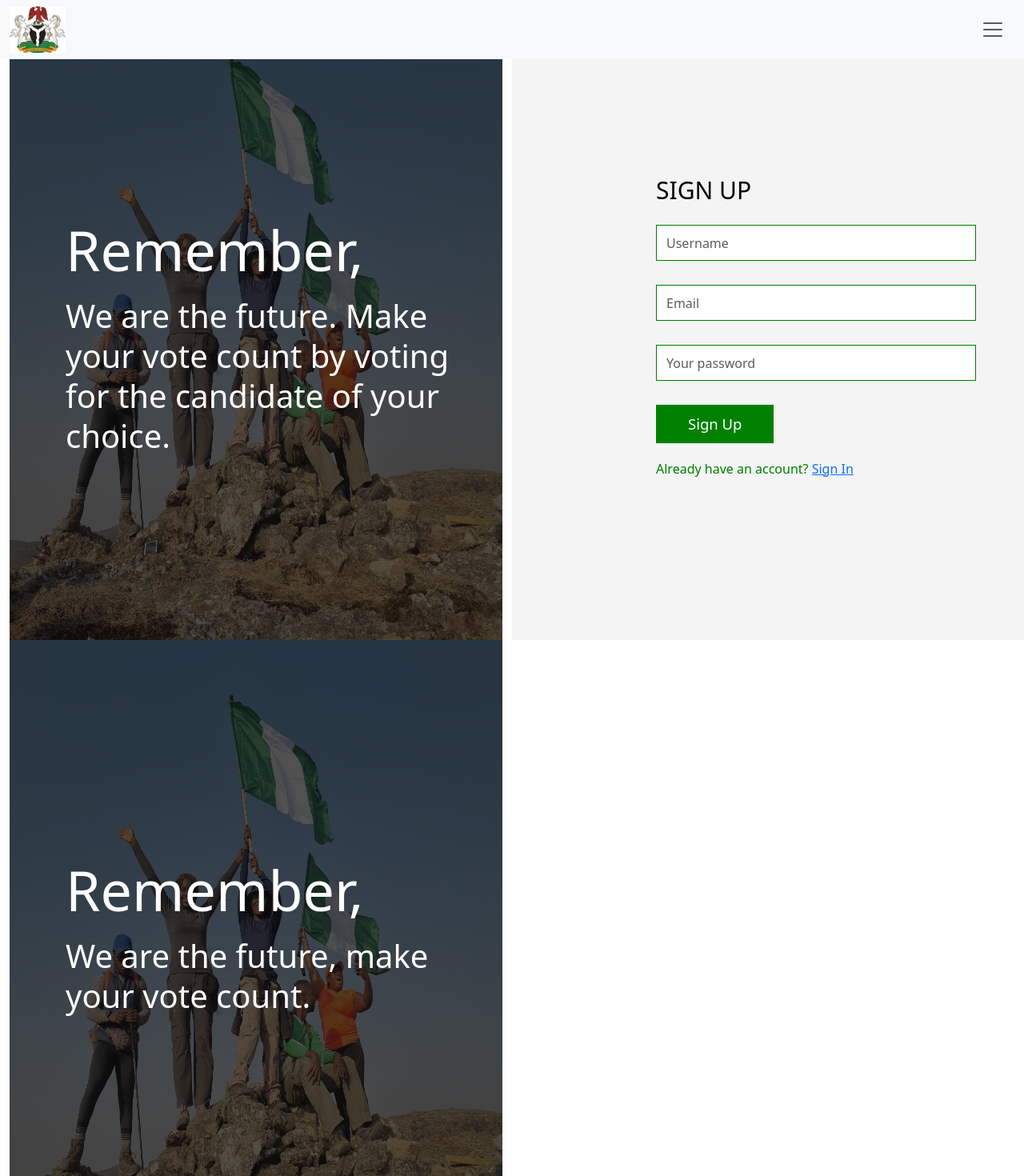
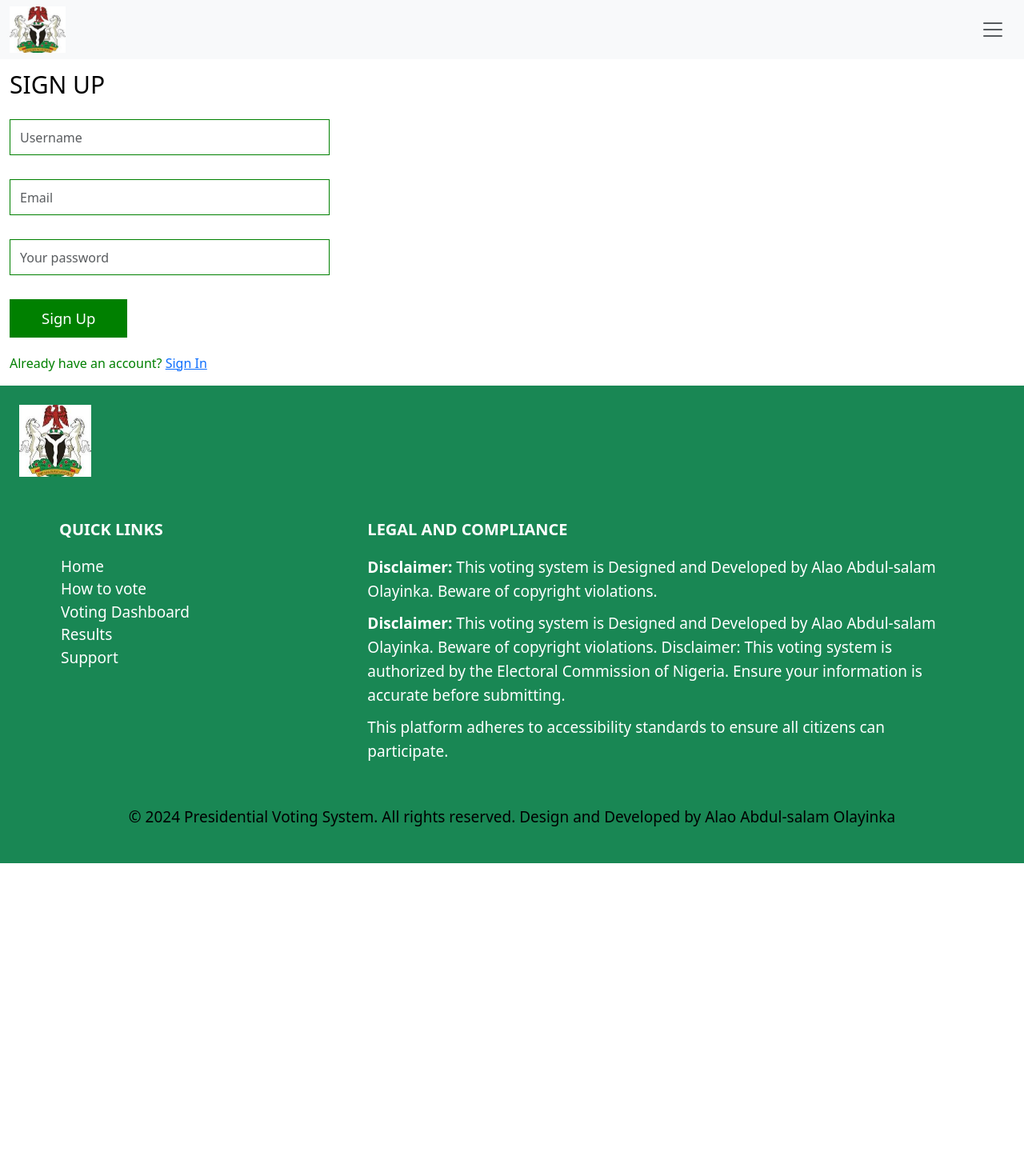
Before and after one commit to horlayinkahtechie/nigeriaVotingPlatform, a React (Vite) app: page /Auth/signup in a window 1280 px wide. Shown: the top 1470 px of the page at 80% size. After the commit the page ends 1079 px from the top, so only its background shows below. Built offline with nearby package versions, Linux system fonts and the light colour scheme.

Commit message:
Fixed the error user is getting when trying to signup

```diff
--- a/package.json
+++ b/package.json
@@ -10,7 +10,7 @@
     "preview": "vite preview"
   },
   "dependencies": {
-    "@supabase/supabase-js": "^2.47.7",
+    "@supabase/supabase-js": "^2.47.12",
     "axios": "^1.7.8",
     "bootstrap": "^5.3.3",
     "chart.js": "^4.4.6",
--- a/src/App.jsx
+++ b/src/App.jsx
@@ -5,12 +5,13 @@ import "./styles/App.css";
 
 import Presidential from "./pages/Presidential";
 import Index from "./pages/Index";
-import SignUp from "./components/Authentication/Sign up";
+import SignUp from "./components/Authentication/Signup";
 import SignIn from "./components/Authentication/Signin";
 import ResetPassword from "./components/Authentication/ResetPassword";
 import ProtectedRoute from "./ProtectedRoutes/ProtectedRoute";
 import PresidentialVotingDashBoard from "./pages/Presidential-voting-dashboard";
 import Sidebar from "./components/Sidebar";
+import VerifyMailPage from "./components/Authentication/VerifyMailPage";
 
 function App() {
   const [user, setUser] = useState(null);
@@ -58,6 +59,7 @@ function App() {
         <Route path="/Auth/login" element={<SignIn />} />
         <Route path="/how-to-vote" element={<Presidential />} />
         <Route path="/Auth/Resetpassword" element={<ResetPassword />} />
+        <Route path="Auth/VerifyMail" element={<VerifyMailPage />} />
 
         {/* Protected Route */}
         <Route
--- a/src/components/Authentication/Sign up.jsx
+++ b/src/components/Authentication/Signup.jsx
@@ -1,9 +1,8 @@
 import { useState } from "react";
-import { supabase } from "../../supabaseClient";
+import supabase from "../../supabaseClient";
 import { Link, useNavigate } from "react-router-dom";
-import Sidebar from "../Sidebar";
+// import Navbar from "../components/Navbar";
 import Footer from "../Footer";
-import nigerianFlag from "../../Images/nigerian flag.jpg";
 
 const Signup = () => {
   const [username, setUsername] = useState("");
@@ -45,7 +44,7 @@ const Signup = () => {
       if (error) throw new Error(error.message);
 
       // Success - Redirect to verify page
-      navigate("/verifyMailPage");
+      navigate("/Auth/VerifyMail");
     } catch (error) {
       setSignUpErrorMessage(
         error.message || "An error occurred during sign-up."
@@ -57,36 +56,9 @@ const Signup = () => {
 
   return (
     <>
-      <Sidebar />
-      <div className="container-fluid">
+      <div className="container-fluid mt-5 form-parent">
         <div className="row">
-          <div className="col-md-6">
-            <div className="carousel-item active">
-              <div className="carousel-overlay"></div>
-              <img
-                src={nigerianFlag}
-                className="img-fluid"
-                alt="Nigerian flag"
-                style={{ height: "100vh" }}
-              />
-              <div className="carousel-caption">
-                <h5 className="carousel-heading">Remember,</h5>
-                <h5 className="carousel-description">
-                  We are the future. Make your vote count by voting for the
-                  candidate of your choice.
-                </h5>
-              </div>
-            </div>
-          </div>
-          <div
-            className="col-md-6"
-            style={{
-              margin: "0px auto",
-              padding: "180px 180px",
-              backgroundColor: "rgb(244, 244, 244)",
-              height: "100vh",
-            }}
-          >
+          <div className="col-md-12 form-center">
             <h1 className="signup">Sign Up</h1>
             <form
               onSubmit={(e) => {
@@ -148,23 +120,6 @@ const Signup = () => {
               </div>
             )}
           </div>
-          <div className="col-md-6">
-            <div className="carousel-item active">
-              <div className="carousel-overlay"></div>
-              <img
-                src={nigerianFlag}
-                className="img-fluid"
-                alt="Nigerian flag"
-                style={{ height: "100vh" }}
-              />
-              <div className="carousel-caption">
-                <h5 className="carousel-heading">Remember,</h5>
-                <h5 className="carousel-description">
-                  We are the future, make your vote count.
-                </h5>
-              </div>
-            </div>
-          </div>
         </div>
       </div>
       <Footer />
--- a/src/components/Authentication/verifyMailPage.jsx
+++ b/src/components/Authentication/verifyMailPage.jsx
@@ -1,10 +1,13 @@
 import { Link } from "react-router-dom";
-function verifyMailPage() = {
-    return (
-        <div>
-            <p style={{color: "green"}}>Verify your email and <Link to="/Auth/Login">Log in</Link></p>
-        </div>
-    )
+import Sidebar from "../Sidebar";
+
+export default function verifyMailPage() {
+  return (
+    <>
+      <Sidebar />
+      <p style={{ color: "green" }}>
+        Verify your email and <Link to="/Auth/login">Log in</Link>
+      </p>
+    </>
+  );
 }
-
-export default verifyMailPage;
--- a/src/supabaseClient.js
+++ b/src/supabaseClient.js
@@ -1,9 +1,14 @@
 import { createClient } from "@supabase/supabase-js";
 
-const supabaseUrl = "https://sxjbvgmuwyjygkeoqwse.supabase.co";
+const supabaseUrl = "https://rveqgzqzcofbymyqgobf.supabase.co";
 const supabaseKey =
-  "eyJhbGciOiJIUzI1NiIsInR5cCI6IkpXVCJ9.eyJpc3MiOiJzdXBhYmFzZSIsInJlZiI6InN4amJ2Z211d3lqeWdrZW9xd3NlIiwicm9sZSI6ImFub24iLCJpYXQiOjE3MzQyODExNjYsImV4cCI6MjA0OTg1NzE2Nn0.VL_gEOI5Igjv1nX3vuKW11N7RiuSYYdHQeQlfr53uig"; // Never expose your key in the frontend; use environment variables instead.
-export const supabase = createClient(supabaseUrl, supabaseKey);
+  "eyJhbGciOiJIUzI1NiIsInR5cCI6IkpXVCJ9.eyJpc3MiOiJzdXBhYmFzZSIsInJlZiI6InJ2ZXFnenF6Y29mYnlteXFnb2JmIiwicm9sZSI6ImFub24iLCJpYXQiOjE3MzY4MzM3NDAsImV4cCI6MjA1MjQwOTc0MH0.eC_Zo4J0o3MmGPtZawzI98-z-PPklf9F0o58W-YNJ5Y";
+export const supabase = createClient(supabaseUrl, supabaseKey, {
+  auth: {
+    persistSession: true,
+    detectSessionInUrl: true,
+  },
+});
 
 export const getCurrentUser = async () => {
   const {
```
Also changed, not shown: 1 other file (tests, documents, lock files or other folders).
